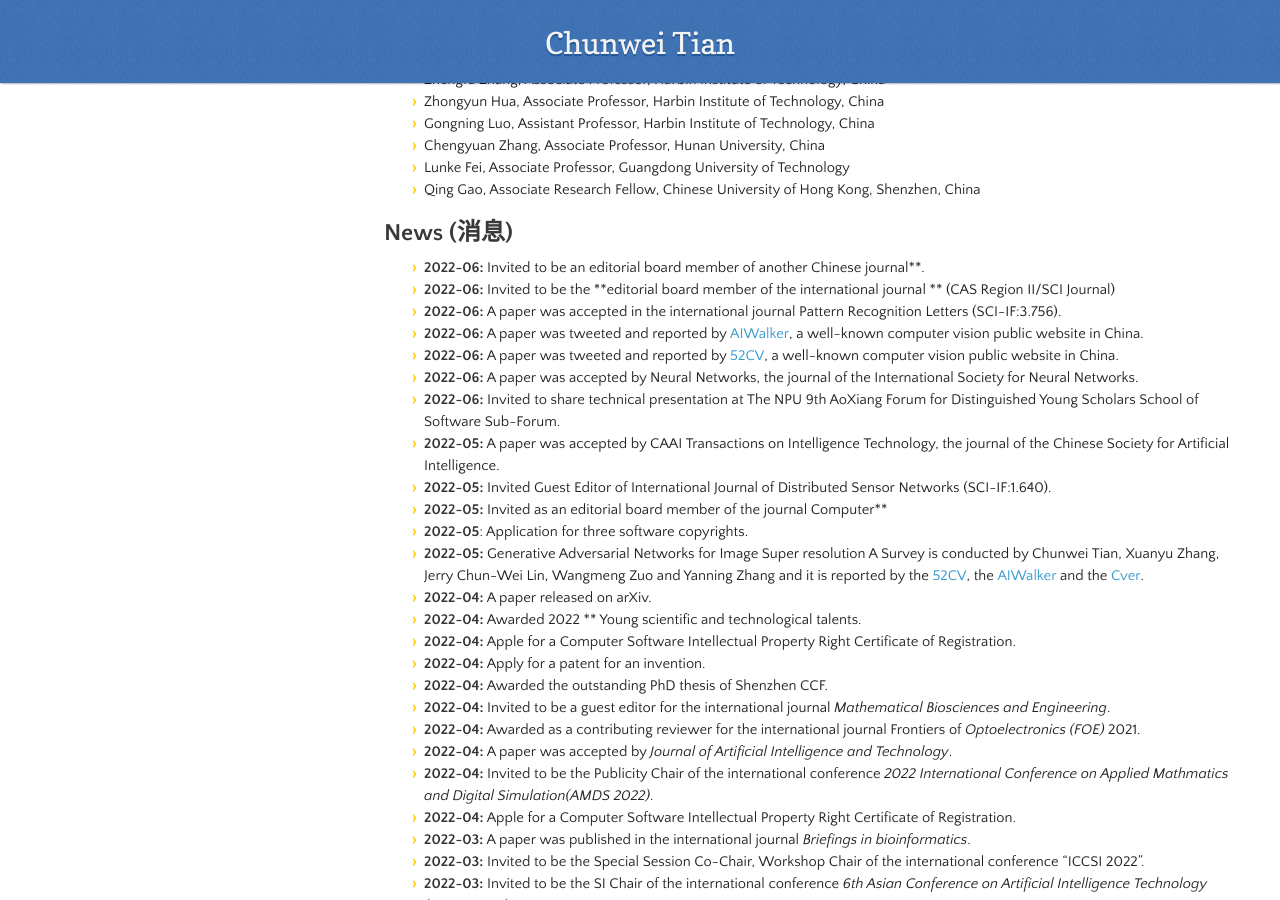
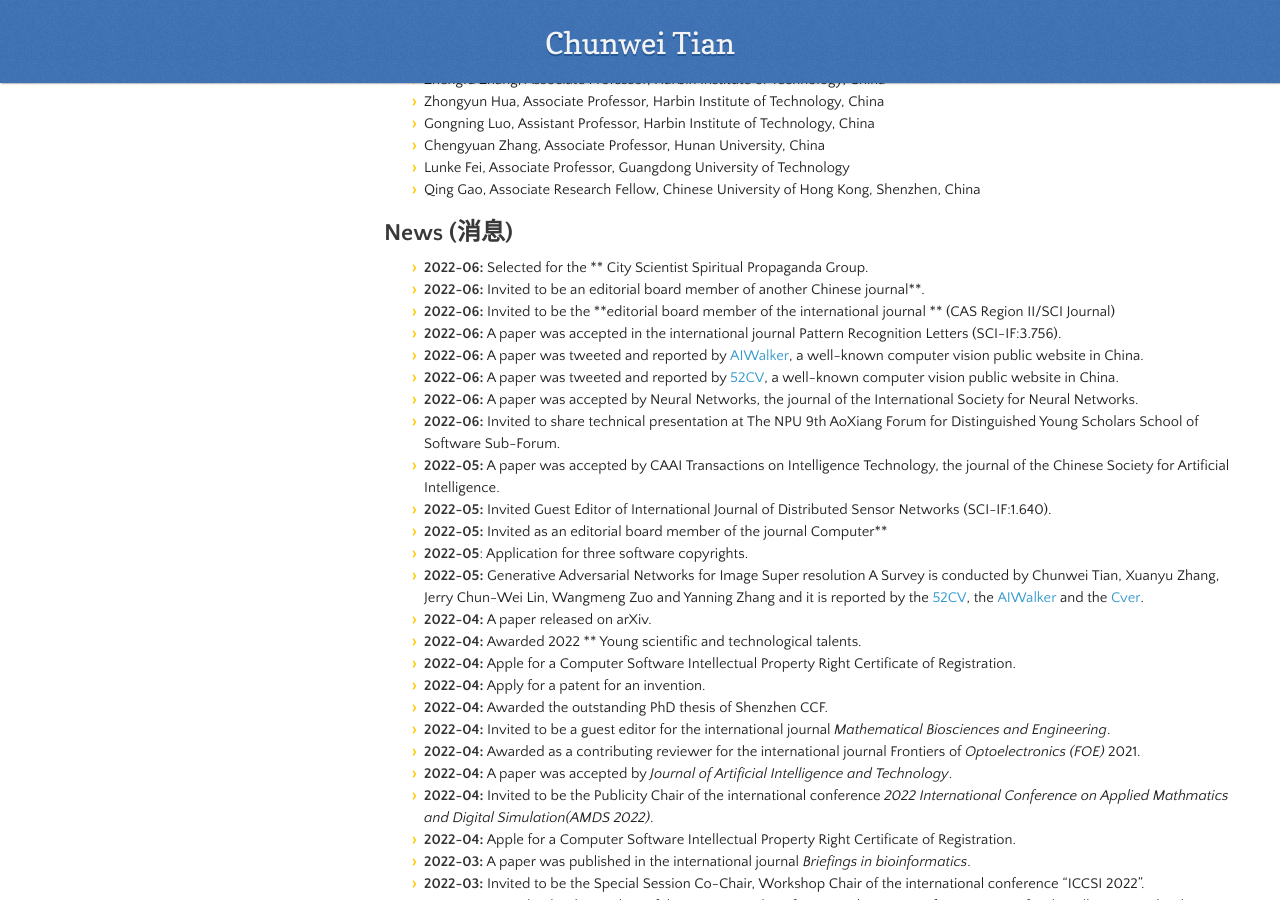
Before and after one commit to hellloxiaotian/hellloxiaotian.github.io, a Jekyll site: the page built from index.md, in a window 1280 px wide and 900 px high, scrolled down 2280 px. Built offline with Jekyll 4.4.1, drawn with Linux system fonts in a browser that asks for light colours; nearby versions of some CDN libraries; our own code applies the rules of GitHub Pages for plain Markdown files; the repository's description, which GitHub fills in, is left out.

Commit message:
Add files via upload

```diff
--- a/index.md
+++ b/index.md
@@ -72,6 +72,7 @@ Major Research Project:  Noise Tolerance Computing and Flexible Low-Level Vision
 
 ## News (消息)
 
+- **2022-06:** Selected for the ** City Scientist Spiritual Propaganda Group.
 - **2022-06:** Invited to be an editorial board member of another Chinese journal**.
 - **2022-06:** Invited to be the **editorial board member of the international journal \*\* (CAS Region II/SCI Journal)
 - **2022-06:** A paper was accepted in the international journal Pattern Recognition Letters (SCI-IF:3.756).
```
